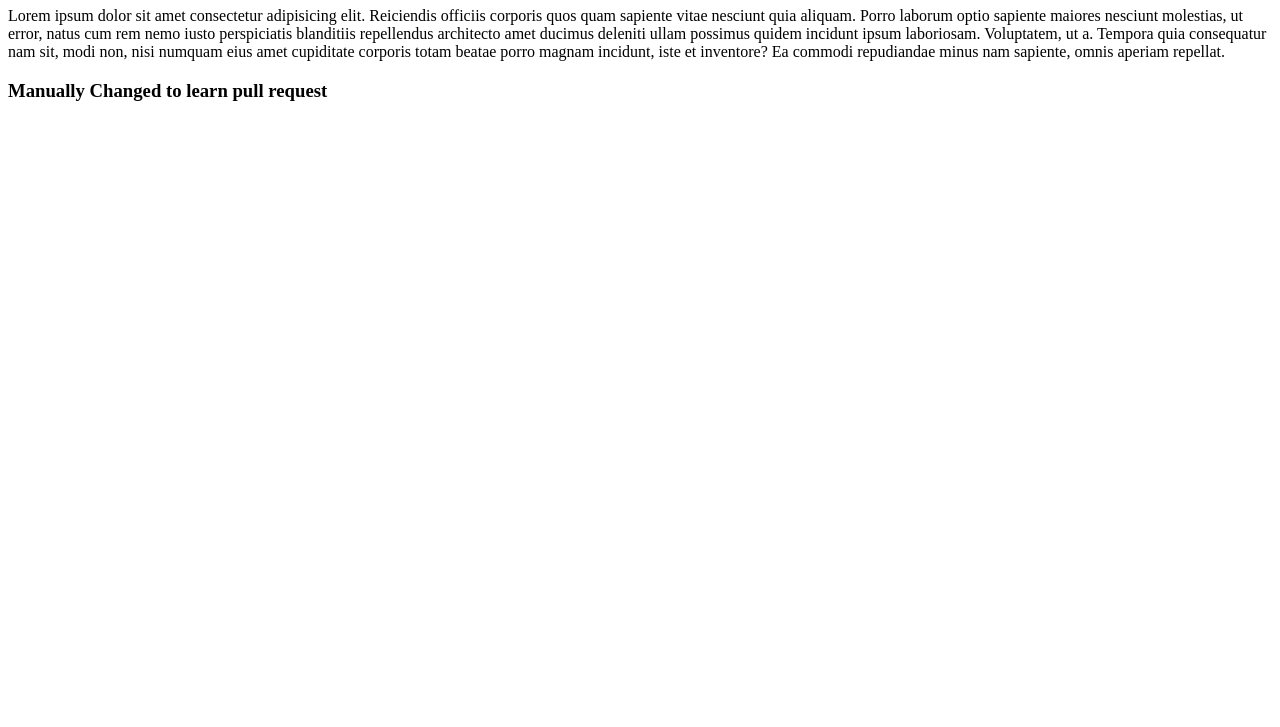
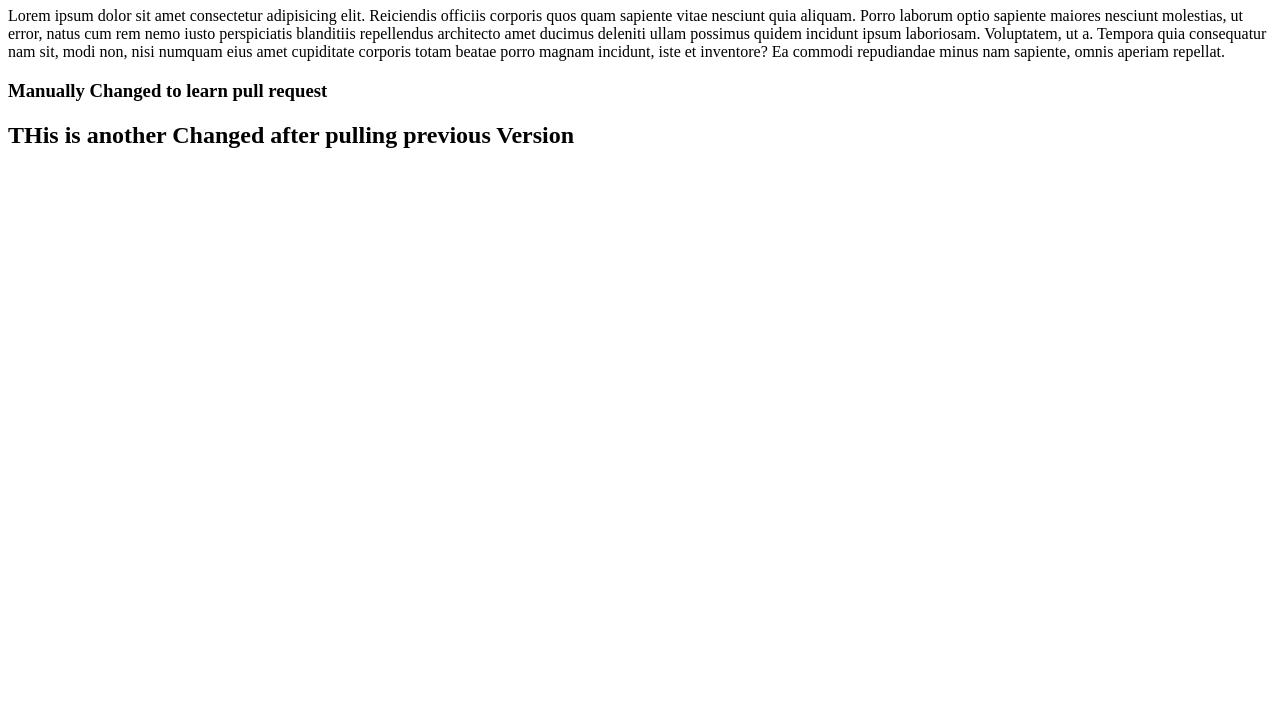
Before and after one commit to arafatuu/Github-practice, a plain HTML site: page index.html in a window 1280 px wide. Shown: the part 73-800 px from the top of the page. Drawn offline with Linux system fonts and the light colour scheme.

Commit message:
Changed after pulling previous Version

```diff
--- a/index.html
+++ b/index.html
@@ -10,5 +10,7 @@
     <h1>Hey, Here I just ractice Github.</h1>
     <p>Lorem ipsum dolor sit amet consectetur adipisicing elit. Reiciendis officiis corporis quos quam sapiente vitae nesciunt quia aliquam. Porro laborum optio sapiente maiores nesciunt molestias, ut error, natus cum rem nemo iusto perspiciatis blanditiis repellendus architecto amet ducimus deleniti ullam possimus quidem incidunt ipsum laboriosam. Voluptatem, ut a. Tempora quia consequatur nam sit, modi non, nisi numquam eius amet cupiditate corporis totam beatae porro magnam incidunt, iste et inventore? Ea commodi repudiandae minus nam sapiente, omnis aperiam repellat.</p>
     <h3>Manually Changed to learn pull request </h3>
+
+    <h2>THis is another Changed after pulling previous Version</h2>
     </body>
 </html>
```
